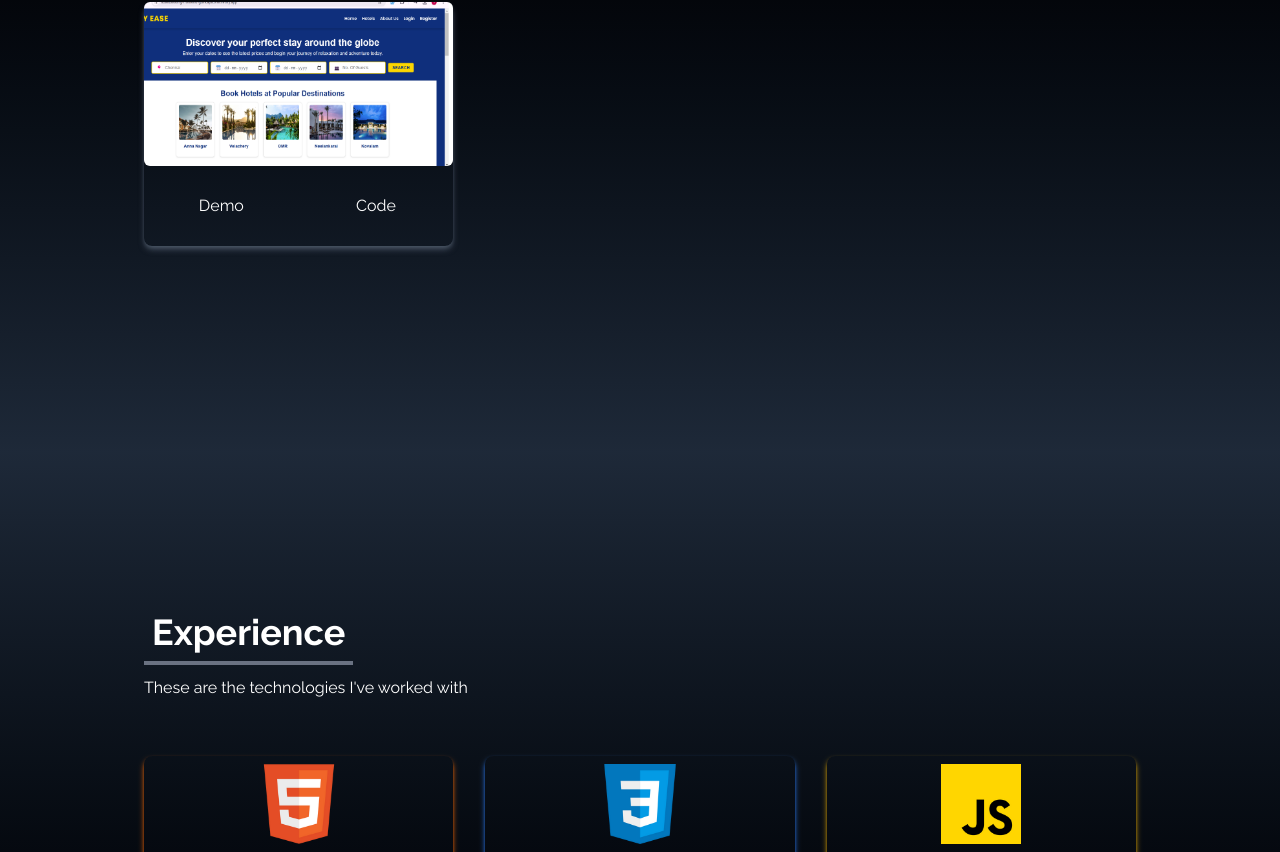
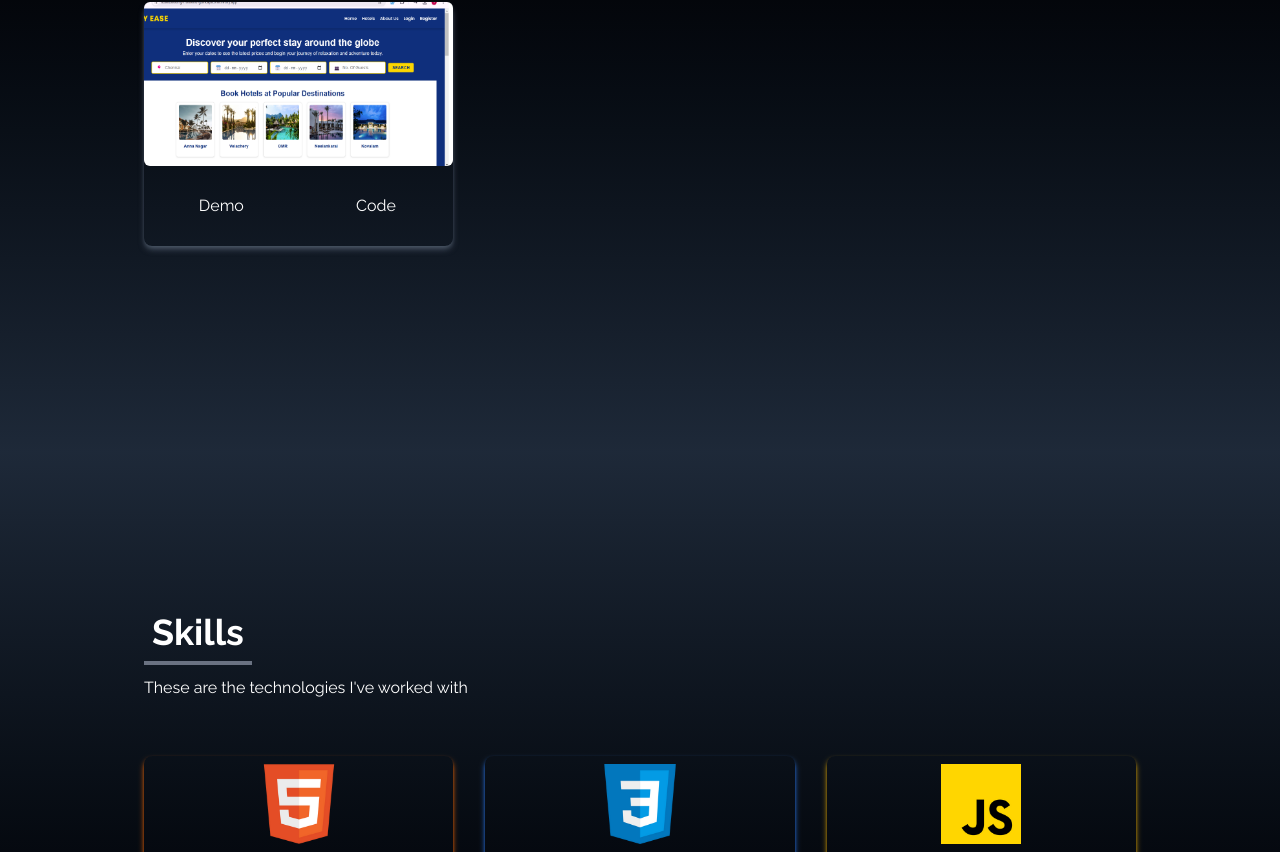
Before and after one commit to SUNDARAVEL7203/portfolio, a React (Vite) app: page / in a window 1280 px wide. Shown: the part 1948-2800 px from the top of the page. Built offline with nearby package versions, Linux system fonts and the light colour scheme.

Commit message:
portfolio

```diff
--- a/package.json
+++ b/package.json
@@ -10,11 +10,17 @@
     "preview": "vite preview"
   },
   "dependencies": {
+    "@radix-ui/react-dialog": "^1.1.5",
     "@tailwindcss/vite": "^4.0.0",
+    "clsx": "^2.1.1",
+    "framer-motion": "^12.0.5",
+    "lucide-react": "^0.474.0",
     "react": "^18.3.1",
     "react-dom": "^18.3.1",
     "react-icons": "^5.4.0",
+    "react-intersection-observer": "^9.15.1",
     "react-scroll": "^1.9.0",
+    "tailwind-merge": "^2.6.0",
     "tailwindcss": "^4.0.0"
   },
   "devDependencies": {
--- a/src/App.jsx
+++ b/src/App.jsx
@@ -1,9 +1,12 @@
 import About from "./components/About"
 import Contact from "./components/Contact"
-import Experience from "./components/Experience"
+
 import Home from "./components/Home"
 import NavBar from "./components/NavBar"
 import Portfolio from "./components/Portfolio"
+import Skills from "./components/Skills"
+
+
 
 
 import SocialLinks from "./components/SocialLinks"
@@ -21,7 +24,7 @@ function App() {
         <SocialLinks />
         <About />
         <Portfolio />
-        <Experience />
+<Skills/>
         <Contact />
 
 
--- a/src/components/NavBar.jsx
+++ b/src/components/NavBar.jsx
@@ -20,7 +20,7 @@ const NavBar = () => {
     },
     {
       id: 4,
-      link: "experience",
+      link: "Skills",
     },
     {
       id: 5,
--- a/src/components/Experience.jsx
+++ b/src/components/Skills.jsx
@@ -8,7 +8,7 @@ import node from "../assets/node.png";
 import github from "../assets/github.png";
 import tailwind from "../assets/tailwind.png";
 
-const Experience = () => {
+const Skills = () => {
   const techs = [
     {
       id: 1,
@@ -56,7 +56,7 @@ const Experience = () => {
       <div className="max-w-screen-lg mx-auto p-4 flex flex-col justify-center w-full h-full text-white">
         <div>
           <p className="text-4xl font-bold border-b-4 border-gray-500 p-2 inline">
-            Experience
+            Skills
           </p>
           <p className="py-6">These are the technologies I've worked with</p>
         </div>
@@ -77,4 +77,4 @@ const Experience = () => {
   );
 };
 
-export default Experience;
+export default Skills;
```
Also changed, not shown: 1 other file (tests, documents, lock files or other folders).
